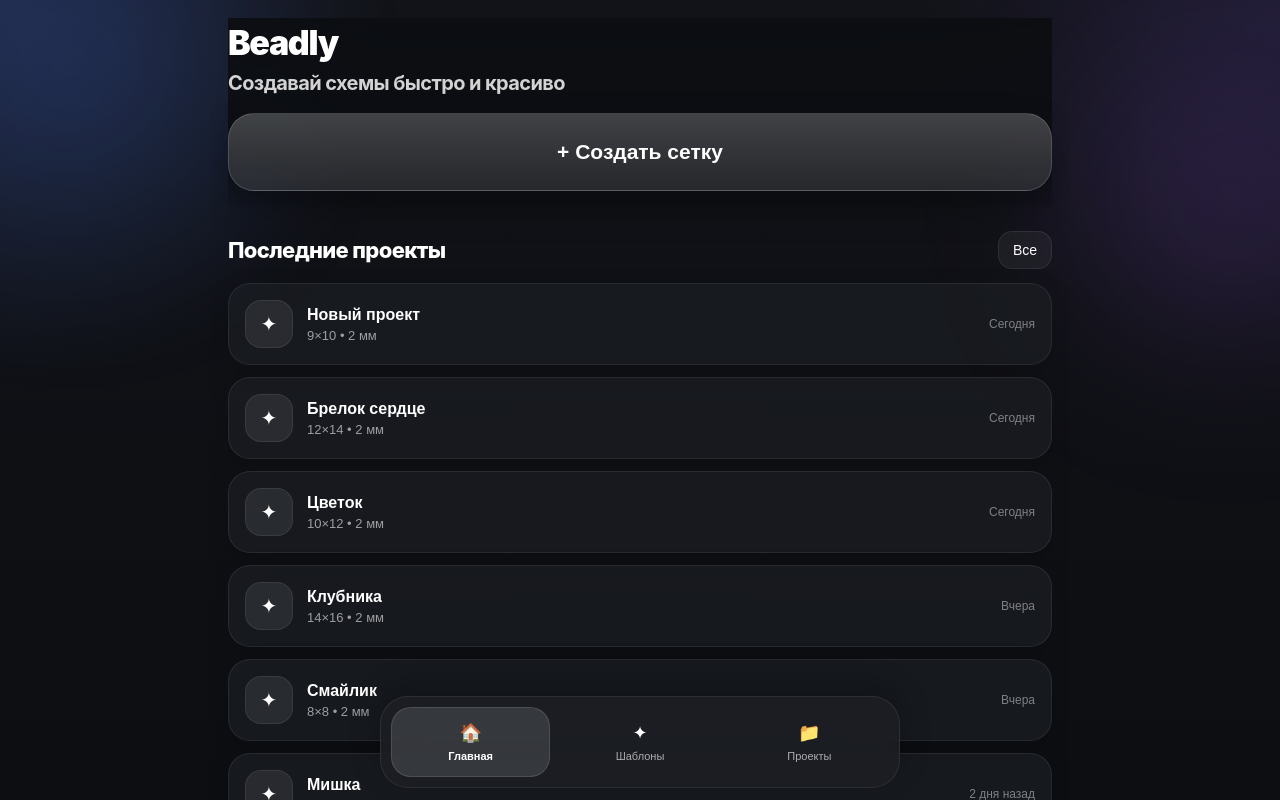
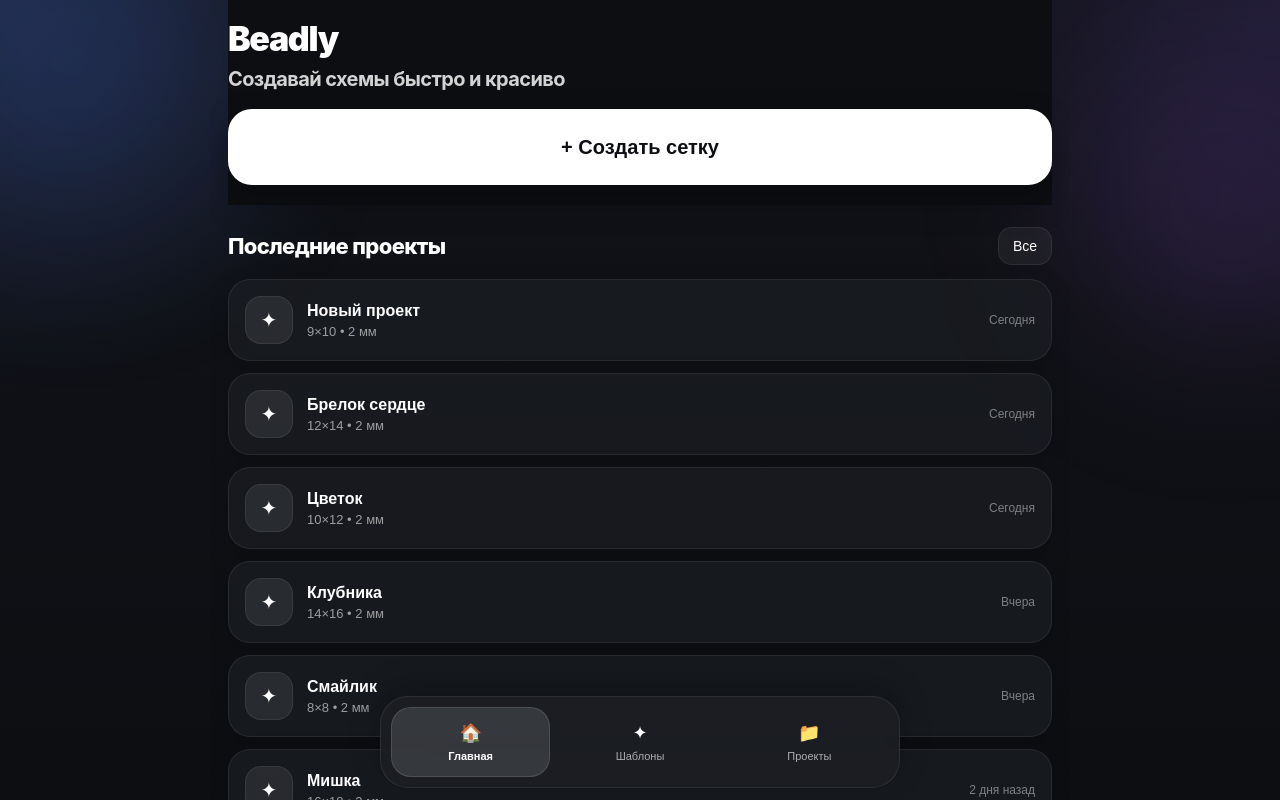
Before and after one commit to DaniilOreshenkov/miniApp, a React (Vite) app: page / in a window 1280 px wide. Built offline with nearby package versions, Linux system fonts and the light colour scheme.

Commit message:
главный экрнан - дом работа над дизайнем - исправление

```diff
--- a/src/screens/HomeScreen.tsx
+++ b/src/screens/HomeScreen.tsx
@@ -28,9 +28,15 @@ const mockProjects: ProjectItem[] = [
 
 const HomeScreen: React.FC<Props> = ({ onCreateGrid }) => {
   const [activeTab, setActiveTab] = useState<HomeTab>("home");
+  const [isCollapsed, setIsCollapsed] = useState(false);
 
   const hasProjects = mockProjects.length > 0;
   const latestProjects = mockProjects.slice(0, 10);
+
+  const handleScroll = (event: React.UIEvent<HTMLDivElement>) => {
+    const scrollTop = event.currentTarget.scrollTop;
+    setIsCollapsed(scrollTop > 40);
+  };
 
   const renderProjectCard = (project: ProjectItem) => (
     <button
@@ -52,19 +58,41 @@ const HomeScreen: React.FC<Props> = ({ onCreateGrid }) => {
 
   const homeContent = (
     <>
-      <section style={stickyHeroWrapStyle}>
-        <div style={heroTextSectionStyle}>
+      <section
+        style={{
+          ...stickyHeroWrapStyle,
+          paddingTop: isCollapsed ? 0 : 18,
+          paddingBottom: isCollapsed ? 10 : 20,
+        }}
+      >
+        <div
+          style={{
+            ...heroTextWrapStyle,
+            maxHeight: isCollapsed ? 0 : 140,
+            opacity: isCollapsed ? 0 : 1,
+            transform: isCollapsed ? "translateY(-12px)" : "translateY(0)",
+            marginBottom: isCollapsed ? 0 : 18,
+          }}
+        >
           <div style={appTitleStyle}>Beadly</div>
           <h1 style={heroTitleStyle}>Создавай схемы быстро и красиво</h1>
+        </div>
 
         <button
           onClick={onCreateGrid}
-            style={primaryButtonStyle}
+          style={{
+            ...primaryButtonStyle,
+            minHeight: isCollapsed ? 62 : 76,
+            fontSize: isCollapsed ? 18 : 20,
+            borderRadius: isCollapsed ? 20 : 24,
+            boxShadow: isCollapsed
+              ? "0 8px 20px rgba(0,0,0,0.18)"
+              : "0 16px 34px rgba(0,0,0,0.26)",
+          }}
           type="button"
         >
           + Создать сетку
         </button>
-        </div>
       </section>
 
       {hasProjects && (
@@ -123,14 +151,14 @@ const HomeScreen: React.FC<Props> = ({ onCreateGrid }) => {
     if (activeTab === "home") return homeContent;
     if (activeTab === "templates") return templatesContent;
     return projectsContent;
-  }, [activeTab]);
+  }, [activeTab, isCollapsed]);
 
   return (
     <div style={pageStyle}>
       <div style={topGlowStyle} />
       <div style={sideGlowStyle} />
 
-      <div style={contentWrapperStyle}>
+      <div style={contentWrapperStyle} onScroll={handleScroll}>
         <main style={mainStyle}>{content}</main>
       </div>
 
@@ -253,25 +281,18 @@ const mainStyle: React.CSSProperties = {
   display: "flex",
   flexDirection: "column",
   gap: 22,
-  paddingTop: 18,
 };
 
 const stickyHeroWrapStyle: React.CSSProperties = {
   position: "sticky",
   top: 0,
-  zIndex: 15,
-  paddingTop: 4,
-  paddingBottom: 18,
-  background:
-    "linear-gradient(180deg, rgba(12,14,18,0.96) 0%, rgba(12,14,18,0.88) 72%, rgba(12,14,18,0) 100%)",
-  backdropFilter: "blur(18px)",
+  zIndex: 20,
+  background: "#0c0e12",
 };
 
-const heroTextSectionStyle: React.CSSProperties = {
-  display: "flex",
-  flexDirection: "column",
-  alignItems: "flex-start",
-  gap: 0,
+const heroTextWrapStyle: React.CSSProperties = {
+  overflow: "hidden",
+  transition: "all 0.22s ease",
 };
 
 const appTitleStyle: React.CSSProperties = {
@@ -293,20 +314,16 @@ const heroTitleStyle: React.CSSProperties = {
 };
 
 const primaryButtonStyle: React.CSSProperties = {
-  marginTop: 18,
   width: "100%",
-  minHeight: 78,
   padding: "18px 22px",
-  borderRadius: 26,
-  border: "1px solid rgba(255,255,255,0.14)",
-  background:
-    "linear-gradient(180deg, rgba(255,255,255,0.22) 0%, rgba(255,255,255,0.10) 100%)",
-  color: "#fff",
+  borderRadius: 24,
+  border: "none",
+  background: "#ffffff",
+  color: "#0c0e12",
   fontWeight: 900,
-  fontSize: 21,
   cursor: "pointer",
-  boxShadow: "0 16px 34px rgba(0,0,0,0.26)",
   textAlign: "center",
+  transition: "all 0.22s ease",
 };
 
 const sectionStyle: React.CSSProperties = {
@@ -319,6 +336,7 @@ const projectsSectionStyle: React.CSSProperties = {
   display: "flex",
   flexDirection: "column",
   gap: 14,
+  paddingTop: 18,
 };
 
 const sectionHeaderRowStyle: React.CSSProperties = {
```
Lines whose indentation alone changed are shown as unchanged.
